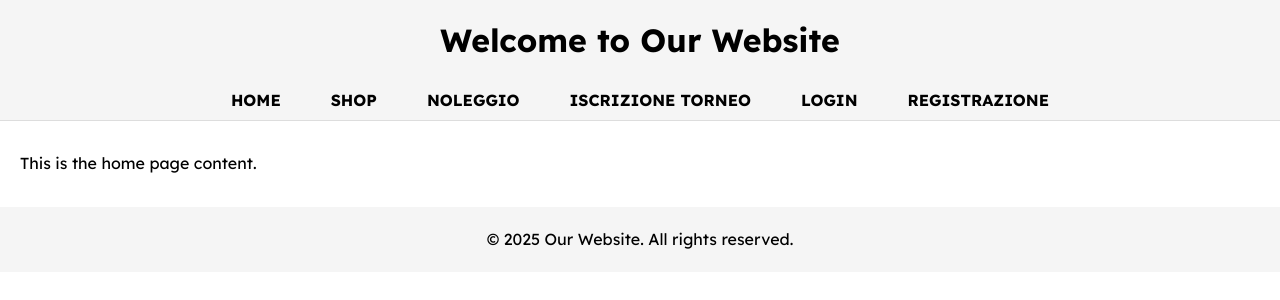
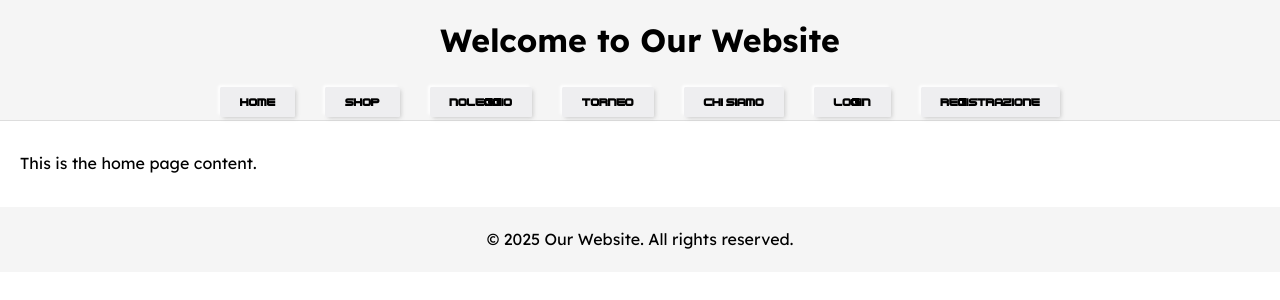
Before and after one commit to AiREdward/TecWebz25, a PHP site: page / in a window 1280 px wide. Shown: the top 300 px of the page. Run offline with PHP 8.4, Linux system fonts and the light colour scheme.

Commit message:
Aggiornato la navbar del menu

```diff
--- a/assets/css/style.css
+++ b/assets/css/style.css
@@ -1,4 +1,9 @@
 @import url('https://fonts.googleapis.com/css2?family=Lexend:wght@400;700&display=swap');
+
+@font-face {
+    font-family: sans-serif-NES;
+    src: url(../fonts/Nes_Controller/NES_Controller_MrShrike.ttf);
+  }
 
 :root {
     --background-primary: #ffffff;
@@ -166,7 +171,8 @@ nav ul li a:hover {
 
 nav ul li a.active {
     color: var(--link-primary);
-    border-bottom: 2px solid var(--link-primary);
+    /* border-bottom: 2px solid var(--link-primary); */
+    box-shadow: 2px 2px 4px -1px #54545443 inset, -2px -2px 3px 0px #FFFFFF inset;
 }
 
 /* Logo styling */
@@ -176,6 +182,20 @@ nav ul li a.active {
     font-size: 2em;
 }
 
+/* Menu styling */
+.menu-item {
+    background-color: #EEEEF0;
+    color: #000000;
+    /* width: 20em; */
+    box-shadow: 2px 2px 4px -1px #54545443, -2px -2px 3px 0px #FFFFFF;
+    border-radius: 2px;
+    font-family: sans-serif-NES;
+    padding: 10px 20px;
+    /* test for square */
+    /* position: relative;
+    padding-left: 25px; */
+}
+
 /* HOME */
 
 /* altre pagine */
--- a/views/includes/menu.php
+++ b/views/includes/menu.php
@@ -5,7 +5,8 @@ $menu_items = [
     'Home' => 'index.php?page=home',
     'Shop' => 'index.php?page=shop',
     'Noleggio' => 'index.php?page=rental',
-    'Iscrizione Torneo' => 'index.php?page=tournament',
+    'Torneo' => 'index.php?page=tournament',
+    'Chi Siamo' => 'index.php?page=chi-siamo'
 ];
 
 $ruolo = $_SESSION['ruolo'] ?? null; // Prendi il ruolo dell'utente se esiste
@@ -15,18 +16,18 @@ $loggedIn = isset($_SESSION['user']); // Controlla se l'utente è loggato
 <nav>
     <ul>
         <?php foreach ($menu_items as $name => $link): ?>
-            <li><a href="<?= $link ?>" class="<?= strpos($_SERVER['REQUEST_URI'], $link) !== false ? 'active' : '' ?>"><?= $name ?></a></li>
+            <li><a href="<?= $link ?>" class="<?= strpos($_SERVER['REQUEST_URI'], $link) !== false ? 'active' : '' ?> menu-item"><?= $name ?></a></li>
         <?php endforeach; ?>
 
         <?php if ($ruolo === 'admin'): ?>
-            <li><a href="index.php?page=admin" class="<?= strpos($_SERVER['REQUEST_URI'], 'index.php?page=admin') !== false ? 'active' : '' ?>">Admin Dashboard</a></li>
+            <li><a href="index.php?page=admin" class="<?= strpos($_SERVER['REQUEST_URI'], 'index.php?page=admin') !== false ? 'active' : '' ?> menu-item">Admin Dashboard</a></li>
         <?php endif; ?>
 
         <?php if ($loggedIn): ?>
             <li><a href="logout.php">Logout</a></li>
         <?php else: ?>
-            <li><a href="index.php?page=login" class="<?= strpos($_SERVER['REQUEST_URI'], 'index.php?page=login') !== false ? 'active' : '' ?>">Login</a></li>
-            <li><a href="index.php?page=register" class="<?= strpos($_SERVER['REQUEST_URI'], 'index.php?page=register') !== false ? 'active' : '' ?>">Registrazione</a></li>
+            <li><a href="index.php?page=login" class="<?= strpos($_SERVER['REQUEST_URI'], 'index.php?page=login') !== false ? 'active' : '' ?> menu-item">Login</a></li>
+            <li><a href="index.php?page=register" class="<?= strpos($_SERVER['REQUEST_URI'], 'index.php?page=register') !== false ? 'active' : '' ?> menu-item">Registrazione</a></li>
         <?php endif; ?>
     </ul>
 </nav>
```
Also changed, not shown: assets/fonts/Nes_Controller/NES_Controller_MrShrike.ttf (added).
